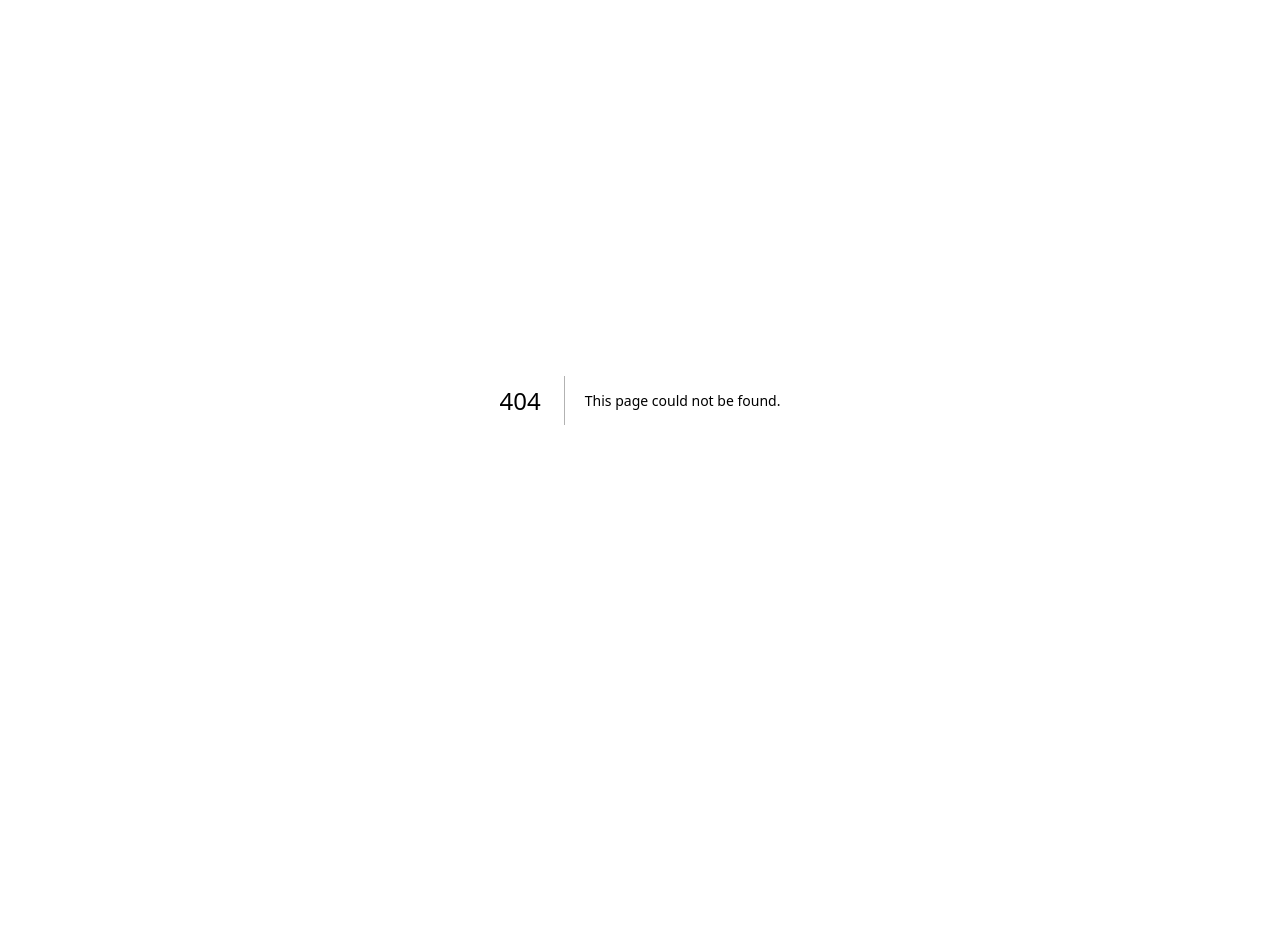
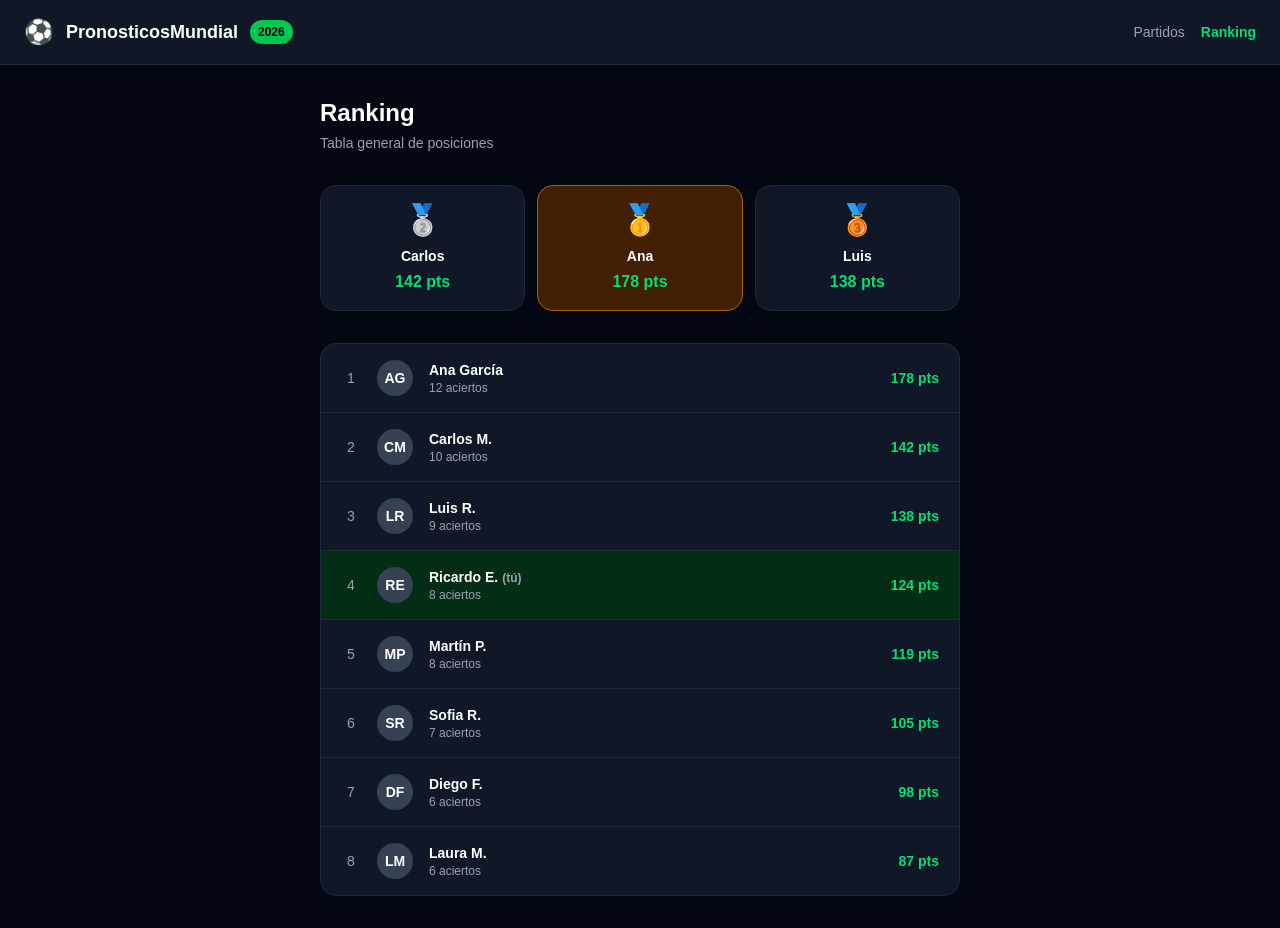
Before and after one commit to Richi661/Mundial-2026, a Next.js app: page /ranking in a window 1280 px wide. Before the commit this address had no page. Before the commit the page ends 800 px from the top, so only its background shows below. Built offline with nearby package versions, Linux system fonts and the light colour scheme.

Commit message:
pagina de ranking agregada

```diff
--- /dev/null
+++ b/app/ranking/page.tsx
@@ -0,0 +1,61 @@
+export default function Ranking() {
+  const usuarios = [
+    { pos: 1, nombre: "Ana García", puntos: 178, aciertos: 12 },
+    { pos: 2, nombre: "Carlos M.", puntos: 142, aciertos: 10 },
+    { pos: 3, nombre: "Luis R.", puntos: 138, aciertos: 9 },
+    { pos: 4, nombre: "Ricardo E.", puntos: 124, aciertos: 8 },
+    { pos: 5, nombre: "Martín P.", puntos: 119, aciertos: 8 },
+    { pos: 6, nombre: "Sofia R.", puntos: 105, aciertos: 7 },
+    { pos: 7, nombre: "Diego F.", puntos: 98, aciertos: 6 },
+    { pos: 8, nombre: "Laura M.", puntos: 87, aciertos: 6 },
+  ]
+
+  const medallas = ["🥇", "🥈", "🥉"]
+
+  return (
+    <main className="min-h-screen bg-gray-950 text-white">
+      <nav className="bg-gray-900 border-b border-gray-800 px-6 py-4 flex items-center justify-between">
+        <div className="flex items-center gap-3">
+          <span className="text-2xl">⚽</span>
+          <span className="font-semibold text-lg">PronosticosMundial</span>
+          <span className="bg-green-500 text-black text-xs px-2 py-1 rounded-full font-semibold">2026</span>
+        </div>
+        <div className="flex gap-4 text-sm">
+          <a href="/" className="text-gray-400 hover:text-white transition">Partidos</a>
+          <a href="/ranking" className="text-green-400 font-semibold">Ranking</a>
+        </div>
+      </nav>
+
+      <div className="max-w-2xl mx-auto px-4 py-8">
+        <h1 className="text-2xl font-semibold mb-1">Ranking</h1>
+        <p className="text-gray-400 text-sm mb-8">Tabla general de posiciones</p>
+
+        <div className="grid grid-cols-3 gap-3 mb-8">
+          {[usuarios[1], usuarios[0], usuarios[2]].map((u, i) => (
+            <div key={u.pos} className={`rounded-2xl p-4 text-center border ${i === 1 ? 'bg-yellow-950 border-yellow-700' : 'bg-gray-900 border-gray-800'}`}>
+              <div className="text-3xl mb-2">{medallas[i === 0 ? 1 : i === 1 ? 0 : 2]}</div>
+              <div className="text-sm font-semibold">{u.nombre.split(' ')[0]}</div>
+              <div className="text-green-400 font-semibold mt-1">{u.puntos} pts</div>
+            </div>
+          ))}
+        </div>
+
+        <div className="bg-gray-900 border border-gray-800 rounded-2xl overflow-hidden">
+          {usuarios.map((u) => (
+            <div key={u.pos} className={`flex items-center gap-4 px-5 py-4 border-b border-gray-800 last:border-0 ${u.nombre === 'Ricardo E.' ? 'bg-green-950' : ''}`}>
+              <span className="text-gray-400 text-sm w-5 text-center">{u.pos}</span>
+              <div className="w-9 h-9 rounded-full bg-gray-700 flex items-center justify-center text-sm font-semibold text-white">
+                {u.nombre.split(' ').map((n: string) => n[0]).join('')}
+              </div>
+              <div className="flex-1">
+                <div className="text-sm font-semibold">{u.nombre} {u.nombre === 'Ricardo E.' && <span className="text-xs text-gray-400">(tú)</span>}</div>
+                <div className="text-xs text-gray-400">{u.aciertos} aciertos</div>
+              </div>
+              <span className="text-green-400 font-semibold text-sm">{u.puntos} pts</span>
+            </div>
+          ))}
+        </div>
+      </div>
+    </main>
+  )
+}
```
